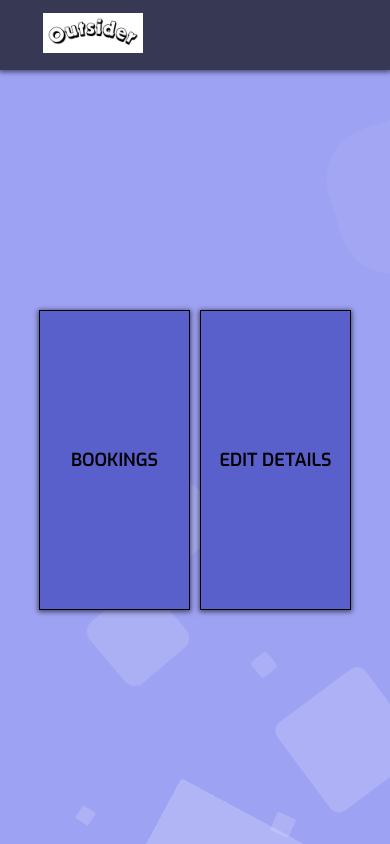
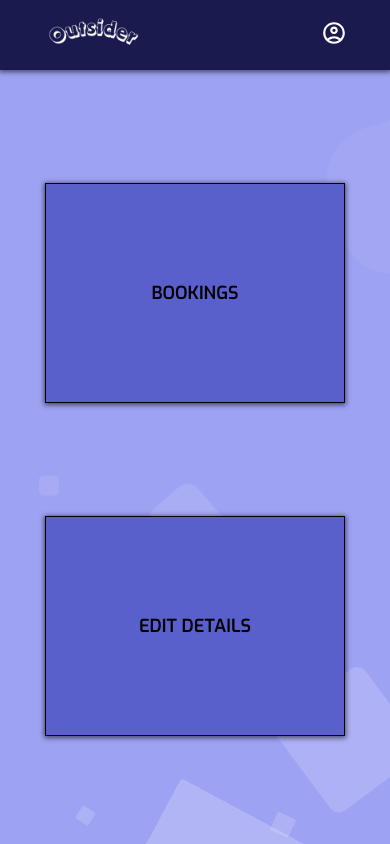
Before and after one commit to udith51/outsider, a React (Create React App) app in the folder outsider_frontend/: page /dash in a window 390 px wide. Built offline with nearby package versions, Linux system fonts and the light colour scheme.

Commit message:
Provider side responsivity

```diff
--- a/outsider_frontend/src/assets/css/Booking.css
+++ b/outsider_frontend/src/assets/css/Booking.css
@@ -1,6 +1,6 @@
 .bookingsWrapper{
     padding-top: 90px;
-    width: 80vw;
+    width: 90vw;
     min-height: 100vh;
     margin: auto;
 }
@@ -10,23 +10,35 @@
     align-items: center;
     justify-content: space-evenly;
     flex-wrap: wrap;
-    gap: 10px;
 }
 
 .res{
     display: flex;
     align-items: flex-start;
-    gap: 4px;
+    margin: 10px;
     flex-direction: column;
-    background-color: aquamarine;
-    padding: 15px;
+    background-color: #9EA2F3;
+    padding: 15px 25px;
     border-radius: 10px;
     font-weight: 500;
     word-spacing: 1px;
     font-size: 20px;
+    box-shadow: 0px 1px 5px 1px rgba(0, 0, 0, 0.568);
 }
 
 a{
     text-decoration: none;
     color: #000;
 }
+
+@media screen and (max-width: 800px){
+    /* .bookingsWrapper{
+        width: 90vw;
+    } */
+}
+
+@media screen and (max-width: 600px){
+    .res{
+        font-size: 14px;
+    }
+}
--- a/outsider_frontend/src/assets/css/Dashboard.css
+++ b/outsider_frontend/src/assets/css/Dashboard.css
@@ -139,7 +139,8 @@
     position: fixed;
     top: 0;
     z-index: 2;
-    background-color: rgba(0, 0, 0, 0.653);
+    background-color: #1A1A4E;
+    /* background-color: rgba(0, 0, 0, 0.653); */
     color: white;
     font-family: 'Exo';
 }
@@ -191,3 +192,16 @@
     scale: 1.05;
     background-color: antiquewhite;
 }
+.white{
+    color: white;
+}
+
+@media screen and (max-width: 600px){
+    .dashTabs{
+        flex-direction: column;
+    }
+    .dashTab{
+        width: 300px;
+        height: 220px;
+    }
+}
--- a/outsider_frontend/src/pages/Booking.tsx
+++ b/outsider_frontend/src/pages/Booking.tsx
@@ -4,7 +4,8 @@ import ReserveBox from "../components/ReserveBox";
 import { Context } from "../App";
 import { TCartItem, TContextType } from "../types";
 import { useNavigate } from "react-router-dom";
-import logo from "../assets/imgs/logo-no-background.png";
+import logo from "../assets/imgs/logo-no-background1.png";
+import { MdOutlineAccountCircle } from "react-icons/md";
 
 const Booking: React.FC = () => {
   const { user, setUser } = useContext(Context) as TContextType;
@@ -48,6 +49,9 @@ const Booking: React.FC = () => {
           </div>
           <div className="navAccount">
             <div className="dropbtn">Hi {user?.name.split(" ")[0]}</div>
+            <div className="tdropbtn">
+              <MdOutlineAccountCircle className="w26 h26" />
+            </div>
             <div className="dropdown-Content">
               <div
                 onClick={() => {
--- a/outsider_frontend/src/pages/Dashboard.tsx
+++ b/outsider_frontend/src/pages/Dashboard.tsx
@@ -3,7 +3,8 @@ import { Context } from "../App";
 import { TContextType } from "../types";
 import "../assets/css/Dashboard.css";
 import { useNavigate } from "react-router-dom";
-import logo from "../assets/imgs/logo-no-background.png";
+import logo from "../assets/imgs/logo-no-background1.png";
+import { MdOutlineAccountCircle } from "react-icons/md";
 
 const Dashboard: React.FC = () => {
   const { user, setUser } = useContext(Context) as TContextType;
@@ -24,6 +25,9 @@ const Dashboard: React.FC = () => {
             </div>
             <div className="navAccount">
               <div className="dropbtn">Hi {user?.name.split(" ")[0]}</div>
+              <div className="tdropbtn">
+                <MdOutlineAccountCircle className="w26 h26" />
+              </div>
               <div className="dropdown-Content">
                 <div
                   onClick={() => {
--- a/outsider_frontend/src/pages/Support.tsx
+++ b/outsider_frontend/src/pages/Support.tsx
@@ -1,10 +1,20 @@
 import React from "react";
 import Navbar from "../components/Navbar";
+import "../assets/css/Support.css";
 
 const Support: React.FC = () => {
   return (
-    <div className="support">
+    <div className="supportScreen">
       <Navbar />
+      <div className="support">
+        <div className="supportBox">
+          <p className="supportBody">
+            For any support and queries, contact{" "}
+            <span className="nowrap">011 2424 2424</span> from Mon-Fri between
+            10a.m. to 6p.m.
+          </p>
+        </div>
+      </div>
     </div>
   );
 };
```
